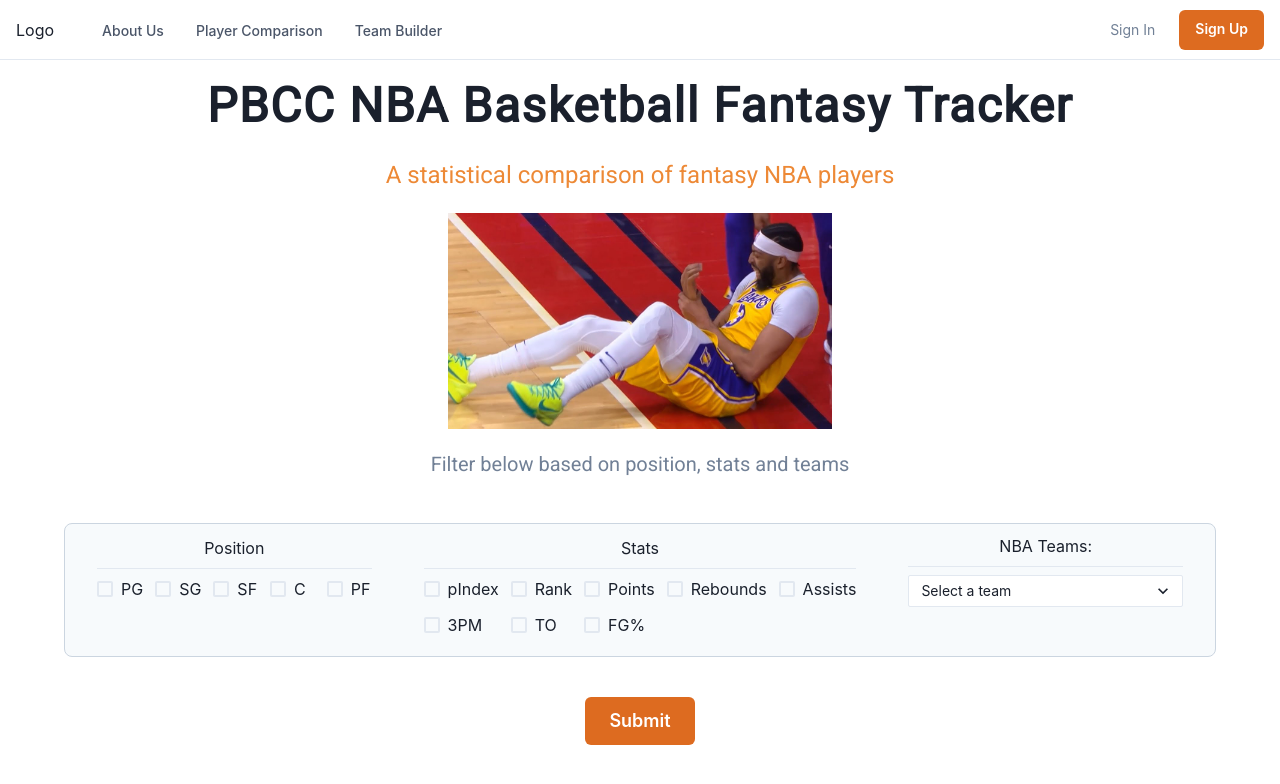
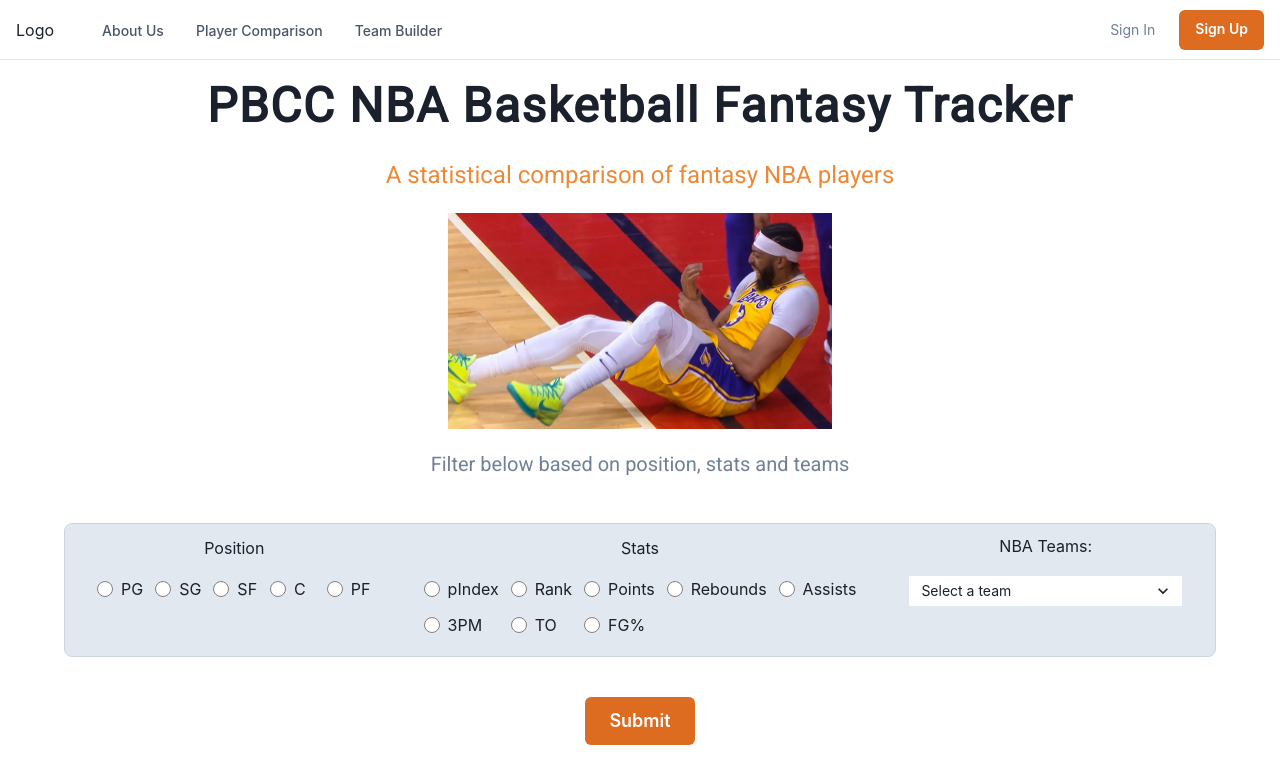
Before and after one commit to cpvu/NBA-Fantasy-Stats, a JavaScript app in the folder client/: page / in a window 1280 px wide. Shown: the top 784 px of the page. Built offline with nearby package versions, Linux system fonts and the light colour scheme; the HTML template or start-up script is replaced by a standard one.

Commit message:
Add theme for checkbox to test themes

```diff
--- a/client/src/App.js
+++ b/client/src/App.js
@@ -4,7 +4,7 @@ import { ChakraProvider } from '@chakra-ui/react'
 import { useTheme, useColorMode } from '@chakra-ui/react'
 import {stats, positions } from "./containers/constants"
 import {MainPageHeader, CallToActionWithAnnotation, PlayerTable, PositionCheckBox, SubmitButton, TeamDropdown, WithSubnavigation } from "./components"
-
+import { extendTheme } from '@chakra-ui/react';
 
 function MyButton() {
   const theme = useTheme()
@@ -22,9 +22,26 @@ function Example() {
   )
 }
 
+const theme = extendTheme({
+  components: {
+    Checkbox: {
+      baseStyle: {
+        control: {
+          bg: "white",
+          borderRadius: 9,
+          borderColor: "gray",
+          border: "1px",
+          _checked: {
+          }
+        }
+      }
+    },
+  }
+});
+
 function App() {
   return (
-    <ChakraProvider>
+    <ChakraProvider theme={theme}>
       <WithSubnavigation></WithSubnavigation>
       <MainPageHeader title="PBCC NBA Basketball Fantasy Tracker"></MainPageHeader>
       <CallToActionWithAnnotation width="100%"></CallToActionWithAnnotation>
@@ -32,7 +49,7 @@ function App() {
           maxW={{base: "60%", md: "90%", }}
           rounded='lg'
           border='1px' borderColor='gray.300'
-          bg="gray.50"
+          bg="gray.200"
           pb="19"
           >
           <Grid templateColumns='repeat(3, 1fr)' gap={5}>
```
